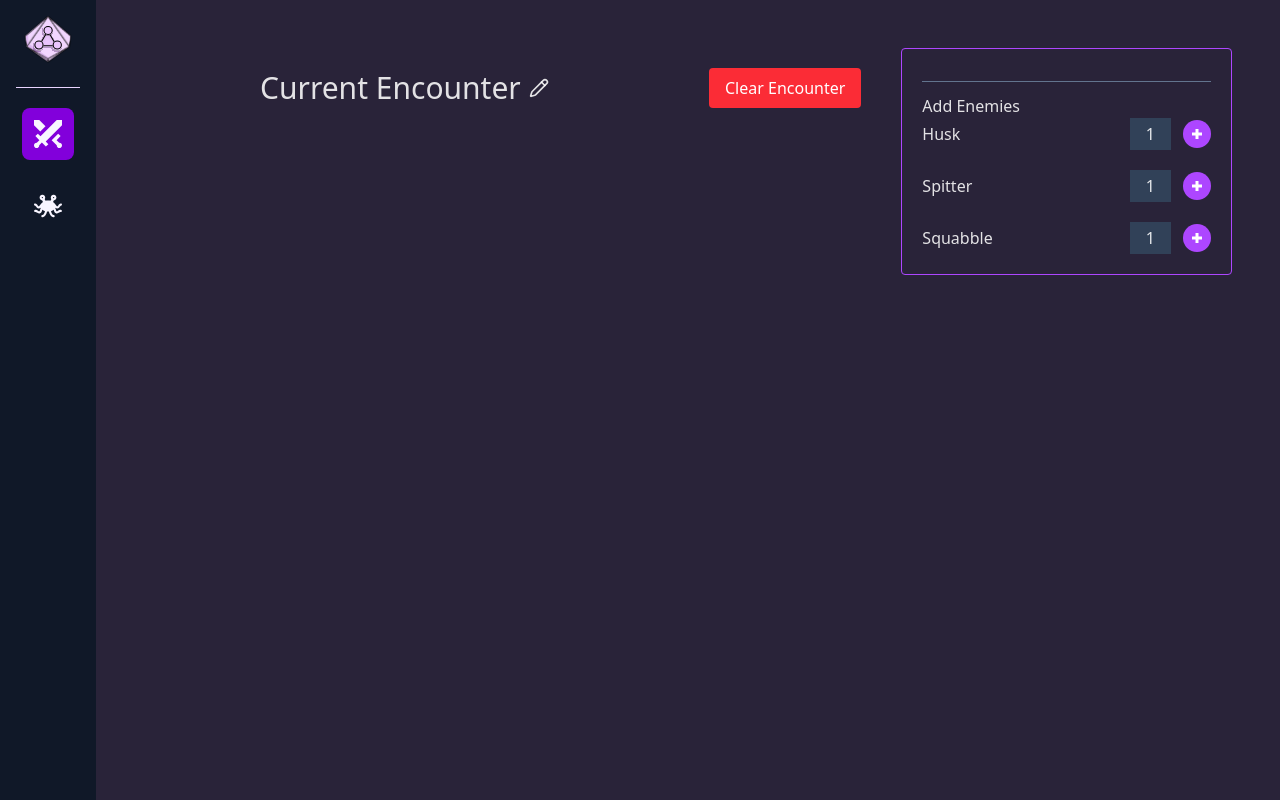
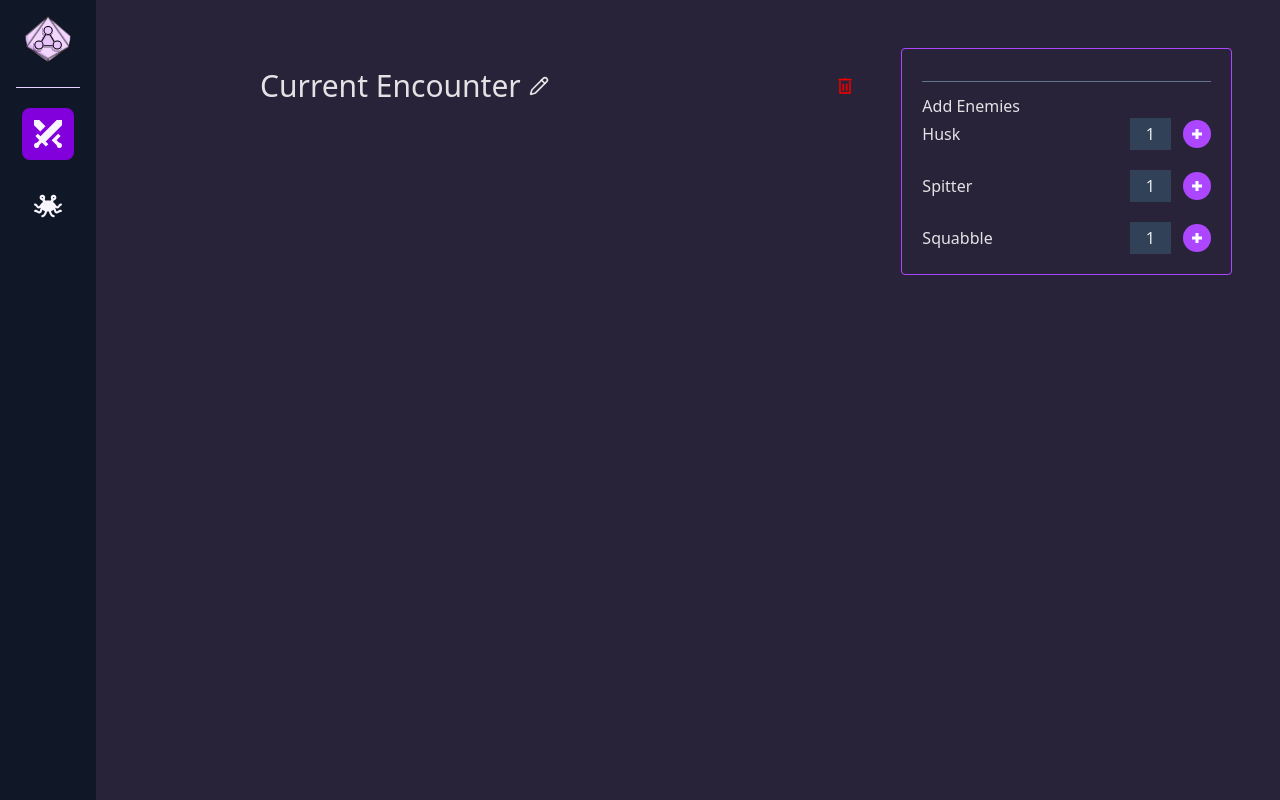
Before and after one commit to MutagenTTRPG/mutagen-gm, a React (Vite) app: page / in a window 1280 px wide. Built offline with nearby package versions, Linux system fonts and the light colour scheme.

Commit message:
clear encounter

```diff
--- a/src/components/encounter/CurrentEncounter.jsx
+++ b/src/components/encounter/CurrentEncounter.jsx
@@ -39,13 +39,12 @@ const CurrentEncounter = ({ encounterEnemies, setEncounterEnemies }) => {
       <div className='flex justify-between items-center'>
         <EncounterTitle defaultTitle='Current Encounter' />
         <button
-          className='bg-red-500 text-white px-4 py-2 rounded'
           onClick={() => {
             setEncounterEnemies([]);
             localStorage.removeItem('encounterEnemies');
           }}
         >
-          Clear Encounter
+          <img src='/src/assets/bin.svg' alt='Delete' className='w-4 h-4 mr-2 hover:scale-105 cursor-pointer' />
         </button>
         </div>
       <div className='flex flex-col justify-center w-full space-y-3 mt-3'>
--- a/src/components/encounter/EnemyCard.jsx
+++ b/src/components/encounter/EnemyCard.jsx
@@ -25,6 +25,7 @@ const EnemyCard = ({ enemy, handleDamage }) => {
         type='number'
         className='p-1 w-16 bg-purple-800 text-center rounded'
         value={damage}
+        min='0'
         onChange={(e) => setDamage(Number(e.target.value))}
       />
       <button
```
Also changed, not shown: src/assets/bin.svg (added).
